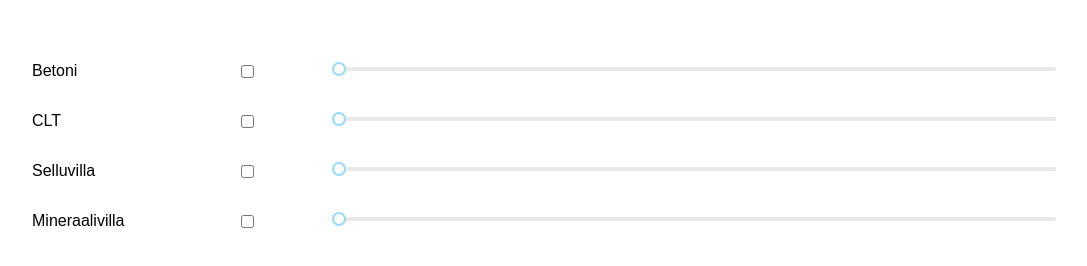
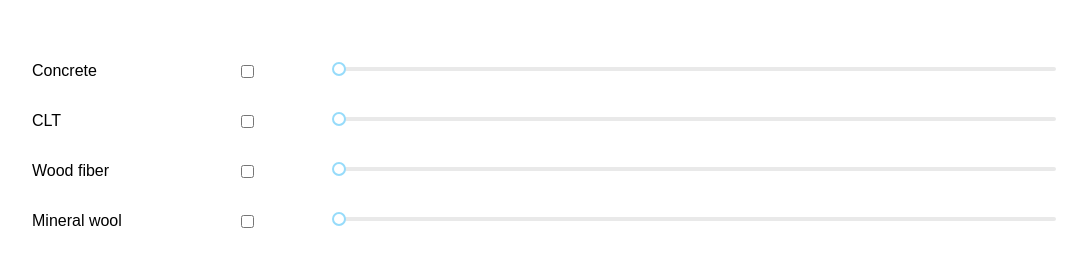
Before and after one commit to gellati/moldzilla, a React (Create React App) app in the folder frontend/: page / in a window 1280 px wide. Shown: the part 166-432 px from the top of the page, without its empty margins (96-1183 px from the left). Built offline with nearby package versions, Linux system fonts and the light colour scheme.

Commit message:
english translations of names and code cleanup

```diff
--- a/frontend/src/components/Dashboard.js
+++ b/frontend/src/components/Dashboard.js
@@ -6,10 +6,10 @@ import ResultArea from './ResultArea'
 // import Slider from 'rc-slider/lib/Slider';
 // import Range from 'rc-slider/lib/Range';
 
-const materials = ["Betoni",
+const materials = ["Concrete",
                    "CLT",
-                   "Selluvilla",
-                   "Mineraalivilla"
+                   "Wood fiber",
+                   "Mineral wool"
                  ]
 var results = {}
 
@@ -53,10 +53,10 @@ class Dashboard extends React.Component{
       <div>
         <div>
           <ResultArea {...props}/>
-          <Material name="Betoni" {...props} />
+          <Material name="Concrete" {...props} />
           <Material name="CLT" {...props} />
-          <Material name="Selluvilla" {...props} />
-          <Material name="Mineraalivilla" {...props} />
+          <Material name="Wood fiber" {...props} />
+          <Material name="Mineral wool" {...props} />
         </div>
         </div>
         </div>
```
Also changed, not shown: frontend/src/App.js (+0 -14 lines).
